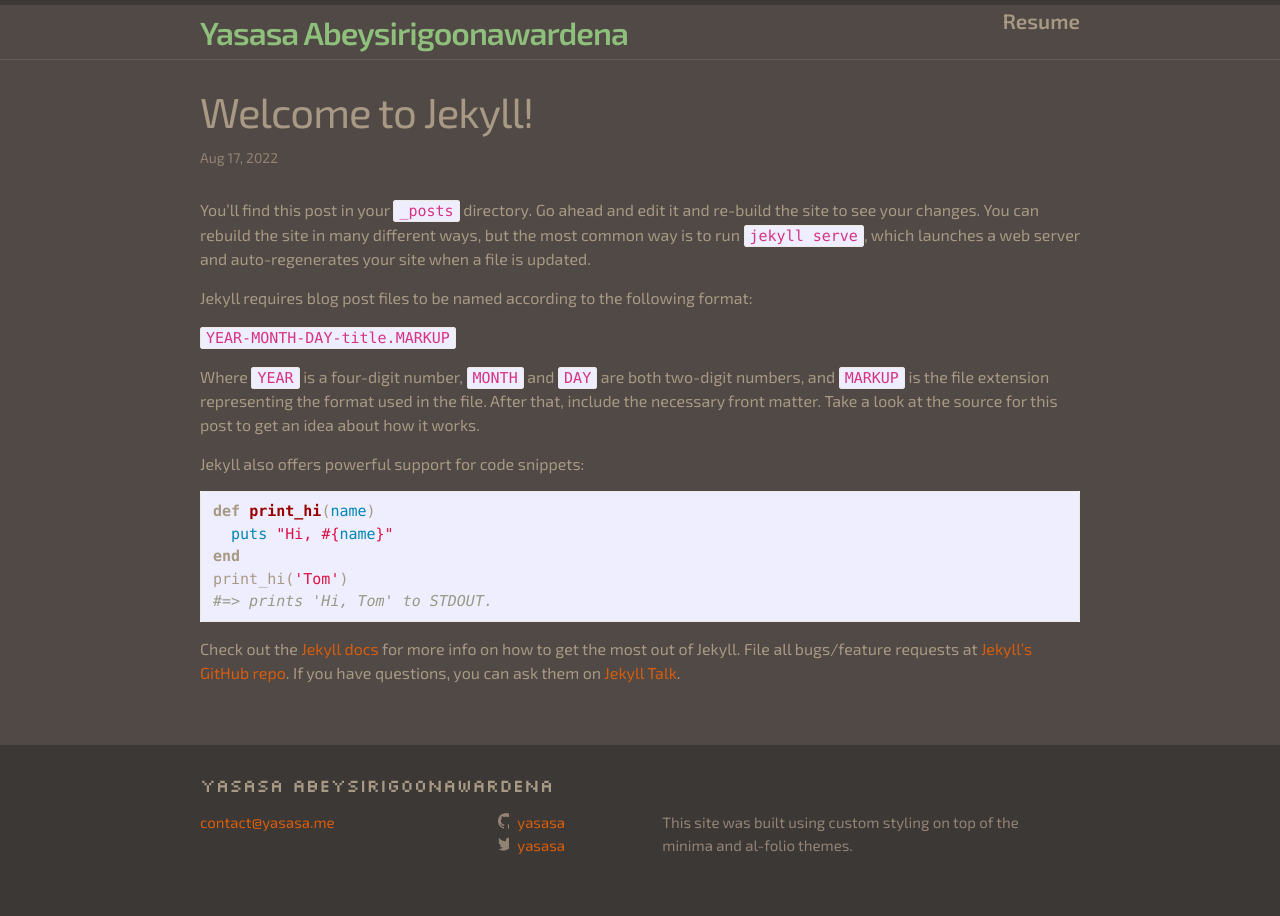
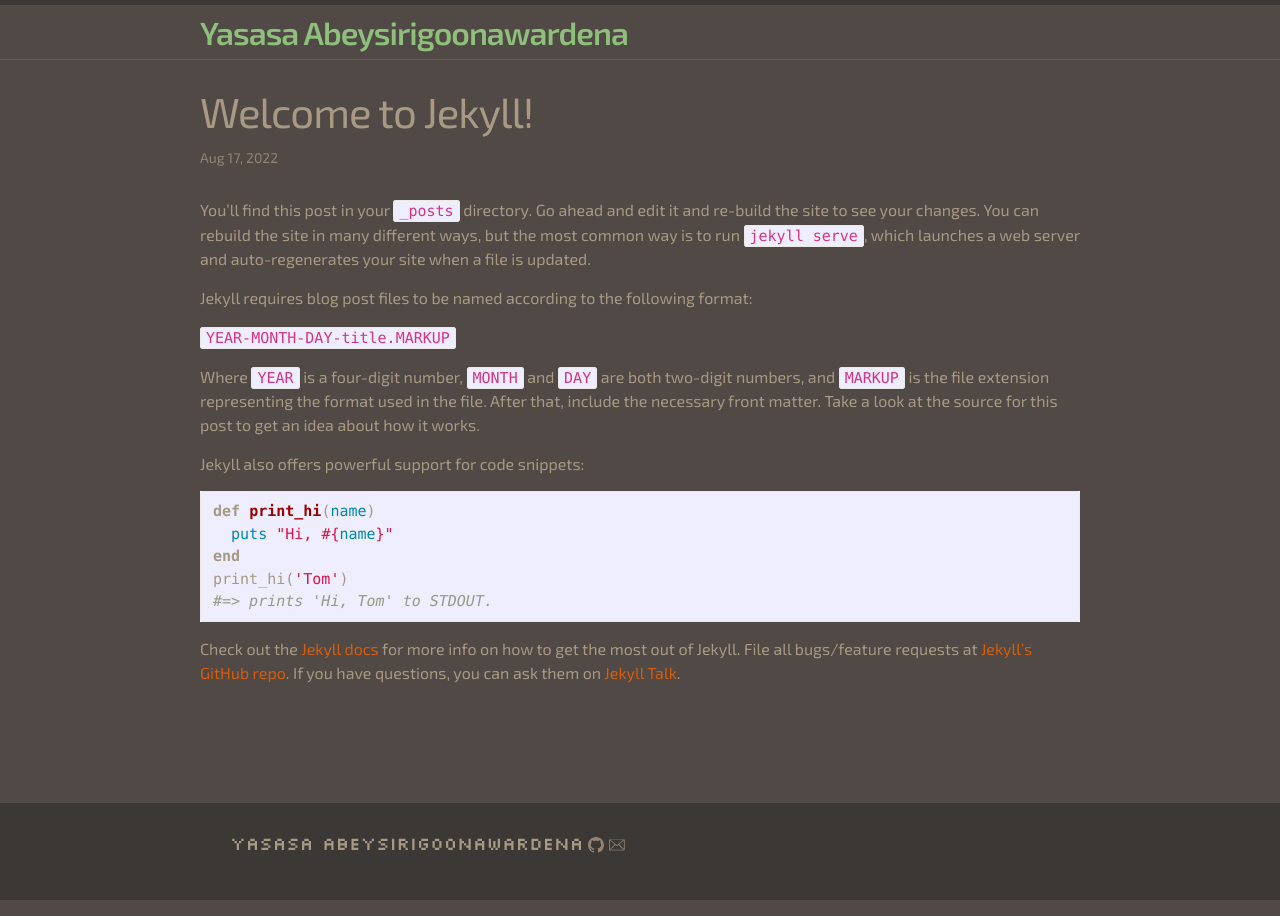
Before and after one commit to yasasa/yasasa.github.io, a Jekyll site: the page built from _posts/2022-08-16-welcome-to-jekyll.markdown, in a window 1280 px wide. Built offline with Jekyll 4.4.1, drawn with Linux system fonts in a browser that asks for light colours.

Commit message:
Initial deployment

```diff
--- a/_config.yml
+++ b/_config.yml
@@ -20,11 +20,10 @@
 
 title: Yasasa Abeysirigoonawardena
 email: contact@yasasa.me
-description: >- # this means to ignore newlines until "baseurl:"
-  This site was built using custom styling on top of the minima and al-folio themes.
+description: #>- This site was built using custom styling on top of the minima and al-folio themes.
 baseurl: "" # the subpath of your site, e.g. /blog
 url: "https://yasasa.me" # the base hostname & protocol for your site, e.g. http://example.com
-twitter_username: yasasa
+#twitter_username: yasasa
 github_username:  yasasa
 linkedin_username:
 
@@ -36,8 +35,8 @@
 
 include: ['_pages']
 
-header_pages:
-  - _pages/cv.markdown
+#header_pages:
+#  - _pages/cv.markdown
 #  - _pages/blog.markdown
 
 exclude:
--- a/_includes/footer.html
+++ b/_includes/footer.html
@@ -2,16 +2,20 @@
   <data class="u-url" href="{{ " /" | relative_url }}"></data>
 
   <div class="wrapper">
-
+    <div class="wrapper-footer">
       <h2 class="footer-heading">{{ site.title | escape }}</h2>
-
-    <div class="footer-col-wrapper">
+      {% include social.html %}
+    </div>
+<!--
     <div class="footer-col footer-col-1">
+      <div class="contact-list-wrapper">
         <ul class="contact-list">
           {%- if site.email -%}
             <li><a class="u-email" href="mailto:{{ site.email }}">{{ site.email }}</a></li>
           {%- endif -%}
         </ul>
+        {% include social.html %}
+      </div>
     </div>
 
     <div class="footer-col footer-col-2">
@@ -19,10 +23,12 @@
     </div>
 
     <div class="footer-col footer-col-3">
+      {% if site.description %}
       <p>{{- site.description | escape -}}</p>
+      {% endif %}
     </div>
+-->
   </div>
 
-  </div>
 
 </footer>
--- a/_includes/header.html
+++ b/_includes/header.html
@@ -6,6 +6,7 @@
     <a class="site-title" rel="author" href="{{ '/' | relative_url }}">{{ site.title | escape }}</a>
 
     {%- if page_paths -%}
+    {% if page_paths.size > 10 %}
     <nav class="site-nav">
       <div class="hover-menu">
         <a class="menu-link">
@@ -16,7 +17,6 @@
             </svg>
           </span>
         </a>
-
         <div class="trigger">
           {%- for path in page_paths -%}
           {%- assign my_page = site.pages | where: "path", path | first -%}
@@ -28,5 +28,6 @@
       </div>
     </nav>
     {%- endif -%}
+    {% endif %}
   </div>
 </header>
--- a/_includes/social.html
+++ b/_includes/social.html
@@ -1,14 +1,22 @@
 <div class="social-media-list">
   {%- if site.github_username -%}<div><a href="https://github.com/{{ site.github_username| cgi_escape | escape }}"><svg
-        class="svg-icon">
+        class="svg-icon-social">
         <use xlink:href="{{ '/assets/minima-social-icons.svg#github' | relative_url }}"></use>
-      </svg> <span class="username">{{ site.github_username| escape }}</span></a></div>{%- endif -%}
+      </svg></a></div>
+  {%- endif -%}
   {%- if site.linkedin_username -%}<div><a
-      href="https://www.linkedin.com/in/{{ site.linkedin_username| cgi_escape | escape }}"><svg class="svg-icon">
+      href="https://www.linkedin.com/in/{{ site.linkedin_username| cgi_escape | escape }}"><svg class="svg-icon-social">
         <use xlink:href="{{ '/assets/minima-social-icons.svg#linkedin' | relative_url }}"></use>
-      </svg> <span class="username">{{ site.linkedin_username| escape }}</span></a></div>{%- endif -%}
+      </svg></a></div>
+  {%- endif -%}
   {%- if site.twitter_username -%}<div><a
-      href="https://www.twitter.com/{{ site.twitter_username| cgi_escape | escape }}"><svg class="svg-icon">
+      href="https://www.twitter.com/{{ site.twitter_username| cgi_escape | escape }}"><svg class="svg-icon-social">
         <use xlink:href="{{ '/assets/minima-social-icons.svg#twitter' | relative_url }}"></use>
-      </svg> <span class="username">{{ site.twitter_username| escape }}</span></a></div>{%- endif -%}
+      </svg></div>
+  {%- endif -%}
+  {%- if site.email -%}<div><a href="mailto: {{ site.email }}"><svg
+        class="svg-icon-social" viewBox="0 0 15 11">
+        <use xlink:href="{{ '/assets/minima-social-icons.svg#email' | relative_url }}"></use>
+      </svg></a></div>
+  {%- endif -%}
 </div>
--- /dev/null
+++ b/_pages/_blog.markdown
@@ -0,0 +1,5 @@
+---
+layout: blog
+title: Blog
+permalink: /blog/
+---
--- a/_sass/minima/_base.scss
+++ b/_sass/minima/_base.scss
@@ -229,6 +229,25 @@
 }
 
 
+.wrapper-footer {
+  max-width: -webkit-calc(#{$content-width} - (#{$spacing-unit-2} * 2));
+  max-width: calc(#{$content-width} - (#{$spacing-unit-2} * 2));
+  margin-right: auto;
+  margin-left: auto;
+  padding-right: $spacing-unit-2;
+  padding-left: $spacing-unit-2;
+  @extend %clearfix;
+  display: flex;
+
+  @include media-query($on-laptop) {
+    max-width: -webkit-calc(#{$content-width} - (#{$spacing-unit-2}));
+    max-width: calc(#{$content-width} - (#{$spacing-unit-2}));
+    padding-right: $spacing-unit-2 / 2;
+    padding-left: $spacing-unit-2 / 2;
+  }
+}
+
+
 
 /**
  * Clearfix
@@ -252,6 +271,16 @@
   fill: #{$grey-color};
   padding-right: 5px;
   vertical-align: text-top;
+}
+
+.svg-icon-social {
+  width: 16px;
+  height: 16px;
+  margin-right: 5px;
+  display: inline-block;
+  fill: #{$grey-color};
+  margin-bottom: 5px;
+  vertical-align: middle;
 }
 
 .social-media-list {
--- a/_sass/minima/_layout.scss
+++ b/_sass/minima/_layout.scss
@@ -164,12 +164,20 @@
   margin-bottom: $spacing-unit / 2;
 
   font-family: $silkscreen;
+  margin-right: 5px;
+}
+
+.contact-list-wrapper{
+  float: none;
+  display: flex;
 }
 
 .contact-list,
 .social-media-list {
   list-style: none;
   margin-left: 0;
+  margin-right: 5px;
+  display:flex;
 }
 
 .footer-col-wrapper {
```
Also changed, not shown: _pages/_cv.markdown (renamed from _pages/cv.markdown), _pages/_pub.markdown (renamed from _pages/publications.markdown), assets/minima-social-icons.svg. Lines whose indentation alone changed are shown as unchanged.
